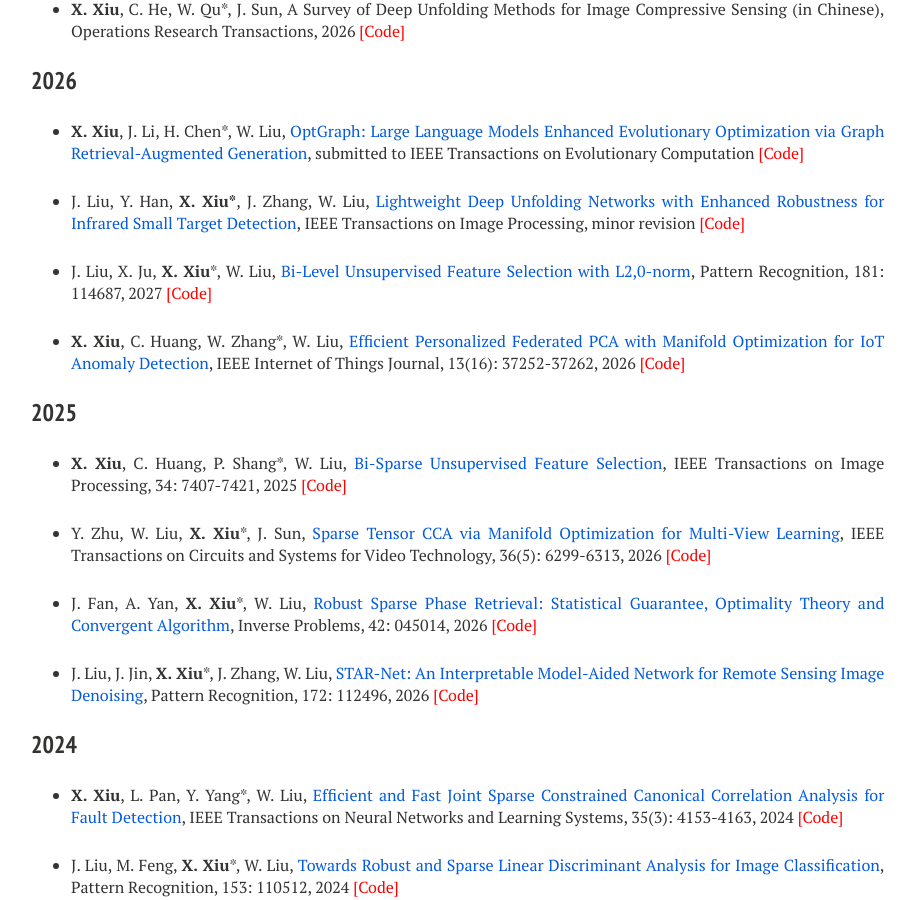
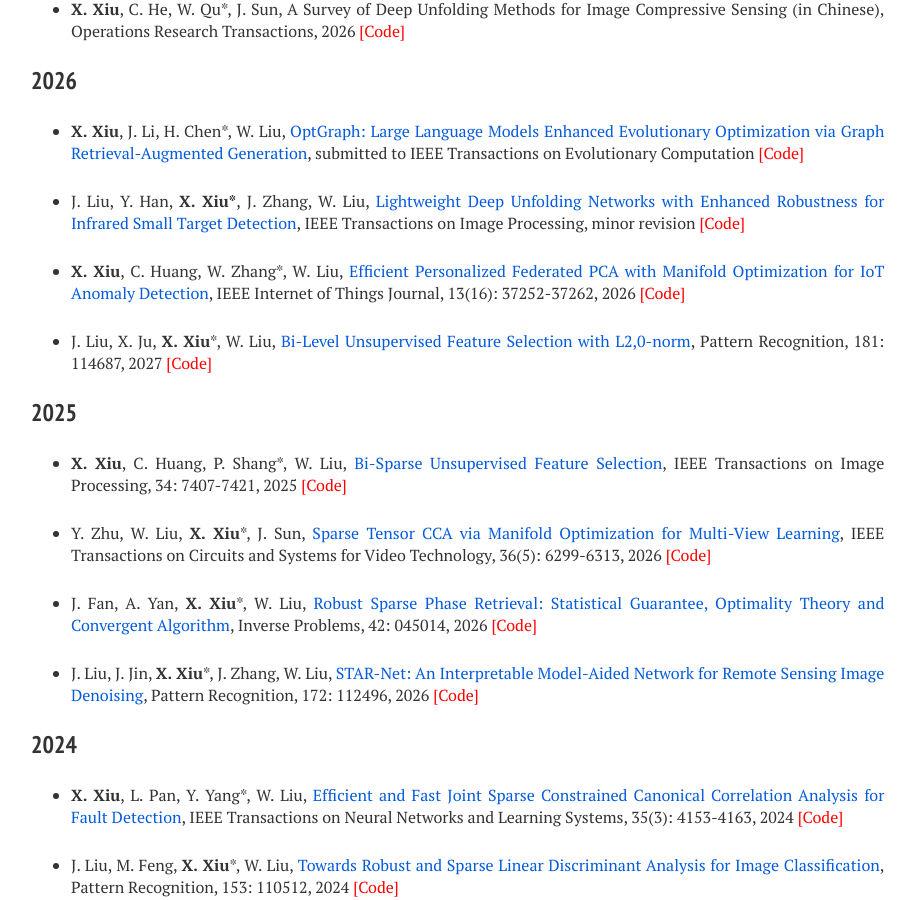
Before and after one commit to xianchaoxiu/xianchaoxiu.github.io, a Jekyll site: the page built from publications/index.md, in a window 1280 px wide and 900 px high, scrolled down 366 px. Shown: the whole window, without its empty margins (289-1205 px from the left). Built offline with Jekyll 4.4.1, drawn with Linux system fonts in a browser that asks for light colours; nearby versions of some CDN libraries.

Commit message:
Update index.md

```diff
--- a/publications/index.md
+++ b/publications/index.md
@@ -24,9 +24,9 @@ share: false
 
 * J. Liu, Y. Han, <b>X. Xiu*</b>, J. Zhang, W. Liu, <a href="https://arxiv.org/abs/2509.08205" class="textlink" target="_blank">Lightweight Deep Unfolding Networks with Enhanced Robustness for Infrared Small Target Detection</a>, IEEE Transactions on Image Processing, minor revision <a href="https://github.com/xianchaoxiu/L-RPCANet" class="textlink" target="_blank" style="color: red;">[Code]</a>
 
+* <b>X. Xiu</b>, C. Huang, W. Zhang*, W. Liu, <a href="https://doi.org/10.1109/JIOT.2026.3701337" class="textlink" target="_blank">Efficient Personalized Federated PCA with Manifold Optimization for IoT Anomaly Detection</a>, IEEE Internet of Things Journal, 13(16): 37252-37262, 2026 <a href="https://github.com/xianchaoxiu/FedEP" class="textlink" target="_blank" style="color: red;">[Code]</a>
+
 * J. Liu, X. Ju, <b>X. Xiu</b>*, W. Liu, <a href="https://doi.org/10.1016/j.patcog.2026.114687" class="textlink" target="_blank">Bi-Level Unsupervised Feature Selection with L2,0-norm</a>, Pattern Recognition, 181: 114687, 2027 <a href="https://github.com/xianchaoxiu/BLUFS" class="textlink" target="_blank" style="color: red;">[Code]</a>
-
-* <b>X. Xiu</b>, C. Huang, W. Zhang*, W. Liu, <a href="https://doi.org/10.1109/JIOT.2026.3701337" class="textlink" target="_blank">Efficient Personalized Federated PCA with Manifold Optimization for IoT Anomaly Detection</a>, IEEE Internet of Things Journal, 13(16): 37252-37262, 2026 <a href="https://github.com/xianchaoxiu/FedEP" class="textlink" target="_blank" style="color: red;">[Code]</a>
 
 ### 2025
 
```
